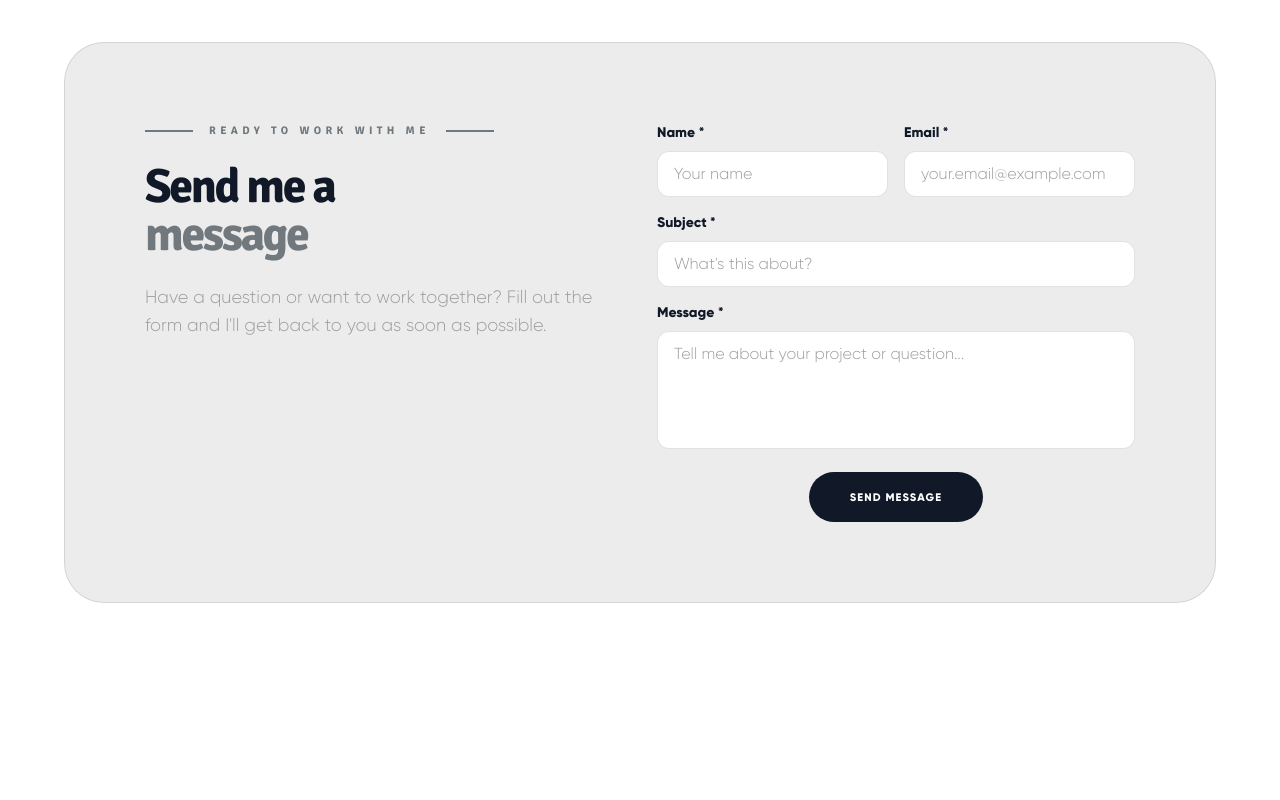
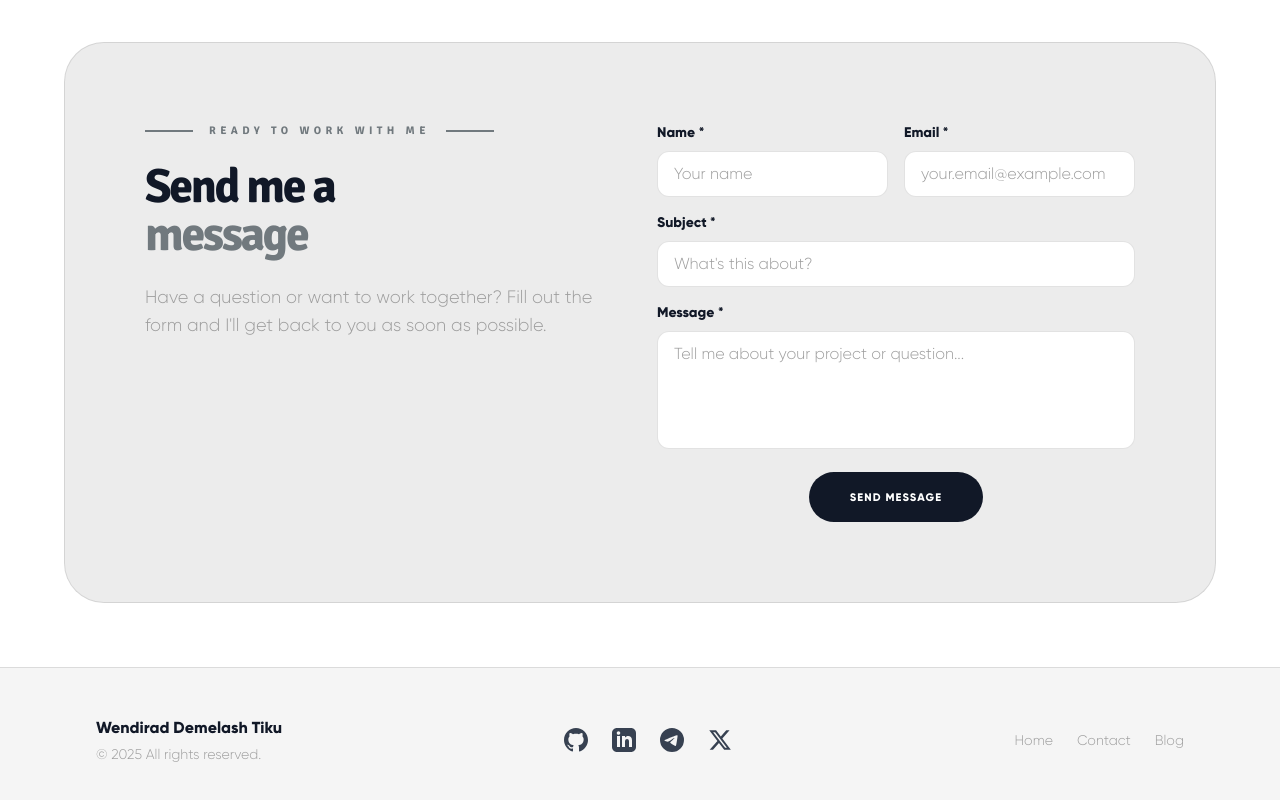
Before and after one commit to wendirad/wendirad.github.io, a React (Vite) app: page / in a window 1280 px wide. Shown: the part 5767-6567 px from the top of the page. Before the commit the page ends 6434 px from the top, so only its background shows below. Built offline with nearby package versions, Linux system fonts and the light colour scheme; no server answers.

Commit message:
feat: add Footer component to enhance site navigation and display social links

```diff
--- a/src/App.tsx
+++ b/src/App.tsx
@@ -5,6 +5,7 @@ import ThemeToggle from "./components/ui/theme-toggle";
 import SchemeOrg from "./components/ui/scheme-org";
 import NavigationBar from "./components/ui/navigation-bar";
 import CookieConsent from "./components/ui/cookie-consent";
+import Footer from "./components/ui/footer";
 
 import DataProvider from "./data_provider/data_provider";
 import rawUserData from "./assets/data/data.json";
@@ -50,6 +51,8 @@ function App() {
       <Projects projects={userData.projects} />
       <ContactForm pi={userData.personalInformation} />
 
+      <Footer pi={userData.personalInformation} />
+
       <SchemeOrg userData={userData} />
       <CookieConsent />
     </>
--- /dev/null
+++ b/src/components/ui/footer.tsx
@@ -0,0 +1,84 @@
+import { type JSX } from "react";
+import type { PersonalInformation } from "../../data_provider/data_provider";
+import { trackClarityEvent } from "../../utils/clarity";
+import GitHubIcon from "../icons/social/github";
+import LinkedInIcon from "../icons/social/linked-in";
+import TelegramIcon from "../icons/social/telegram";
+import XIcon from "../icons/social/x";
+
+interface FooterProps {
+  pi: PersonalInformation;
+}
+
+export default function Footer({ pi }: FooterProps) {
+  const socialIcons: Record<string, JSX.Element> = {
+    github: GitHubIcon(),
+    linkedin: LinkedInIcon(),
+    telegram: TelegramIcon(),
+    x: XIcon(),
+  };
+
+  const currentYear = new Date().getFullYear();
+
+  return (
+    <footer className="w-full border-t border-secondary-light/30 dark:border-secondary-dark/30 bg-secondary-light/10 dark:bg-secondary-dark/10">
+      <div className="max-w-6xl mx-auto px-4 sm:px-6 lg:px-8 py-12">
+        <div className="flex flex-col md:flex-row justify-between items-center gap-8">
+          {/* Left: Name and Copyright */}
+          <div className="text-center md:text-left">
+            <p className="text-gray-900 dark:text-gray-100 font-semibold mb-1">
+              {pi.name}
+            </p>
+            <p className="text-sm text-secondary-light dark:text-secondary-dark">
+              © {currentYear} All rights reserved.
+            </p>
+          </div>
+
+          {/* Center: Social Links */}
+          <div className="flex items-center gap-6">
+            {pi.social_links.map((social_link) => (
+              <a
+                key={social_link.id}
+                href={social_link.url}
+                target="_blank"
+                rel="noopener noreferrer"
+                title={social_link.title}
+                className="text-gray-700 dark:text-gray-300 hover:text-gray-900 dark:hover:text-gray-100 transition-colors"
+                onClick={() => trackClarityEvent(`footer-social-link-click-${social_link.id}`)}
+              >
+                {socialIcons[social_link.id]}
+              </a>
+            ))}
+          </div>
+
+          {/* Right: Quick Links */}
+          <div className="flex flex-col md:flex-row items-center gap-4 md:gap-6 text-sm">
+            <a
+              href="#home"
+              onClick={() => trackClarityEvent("footer-home-click")}
+              className="text-secondary-light dark:text-secondary-dark hover:text-gray-900 dark:hover:text-gray-100 transition-colors"
+            >
+              Home
+            </a>
+            <a
+              href="#contact-form"
+              onClick={() => trackClarityEvent("footer-contact-click")}
+              className="text-secondary-light dark:text-secondary-dark hover:text-gray-900 dark:hover:text-gray-100 transition-colors"
+            >
+              Contact
+            </a>
+            <a
+              href={pi.blog_url}
+              target="_blank"
+              rel="noopener noreferrer"
+              onClick={() => trackClarityEvent("footer-blog-click")}
+              className="text-secondary-light dark:text-secondary-dark hover:text-gray-900 dark:hover:text-gray-100 transition-colors"
+            >
+              Blog
+            </a>
+          </div>
+        </div>
+      </div>
+    </footer>
+  );
+}
```
